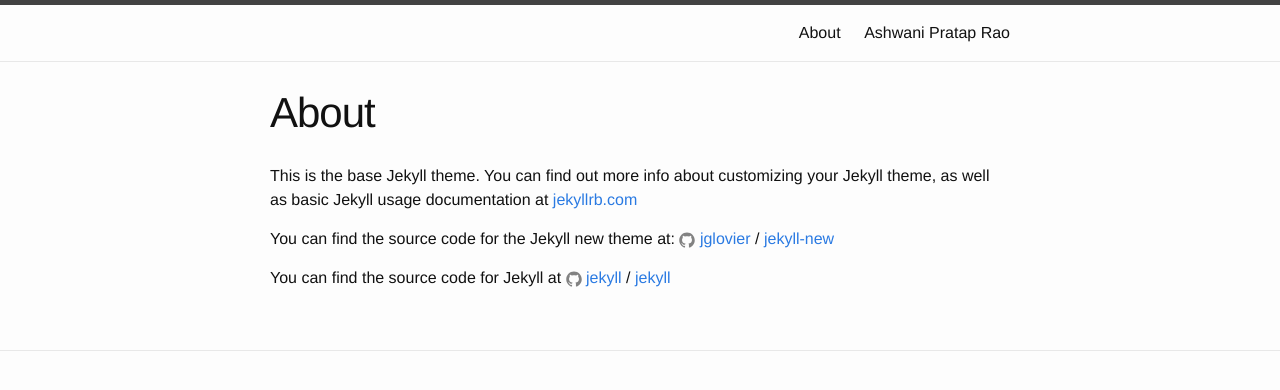
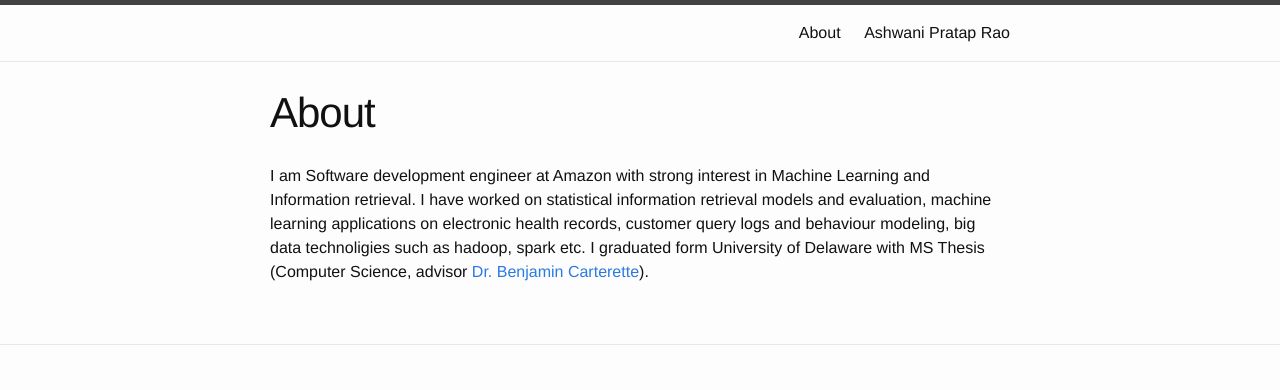
Before and after one commit to rumpelt/rumpelt.github.io, a Jekyll site: the page built from about.md, in a window 1280 px wide. Shown: the top 390 px of the page. Built offline with Jekyll 4.4.1, drawn with Linux system fonts in a browser that asks for light colours.

Commit message:
About me updated

```diff
--- a/about.md
+++ b/about.md
@@ -4,12 +4,8 @@
 permalink: /about/
 ---
 
-This is the base Jekyll theme. You can find out more info about customizing your Jekyll theme, as well as basic Jekyll usage documentation at [jekyllrb.com](http://jekyllrb.com/)
-
-You can find the source code for the Jekyll new theme at:
-{% include icon-github.html username="jglovier" %} /
-[jekyll-new](https://github.com/jglovier/jekyll-new)
-
-You can find the source code for Jekyll at
-{% include icon-github.html username="jekyll" %} /
-[jekyll](https://github.com/jekyll/jekyll)
+I am Software development engineer at Amazon with strong interest in Machine Learning and Information
+retrieval. I have worked on statistical information retrieval models and evaluation, machine learning
+applications on electronic health records, customer query logs and behaviour modeling, big data technoligies
+such as hadoop, spark etc.
+I graduated form University of Delaware with MS Thesis (Computer Science, advisor [Dr. Benjamin Carterette](https://scholar.google.com/citations?user=2Y4R04EAAAAJ)).
```
